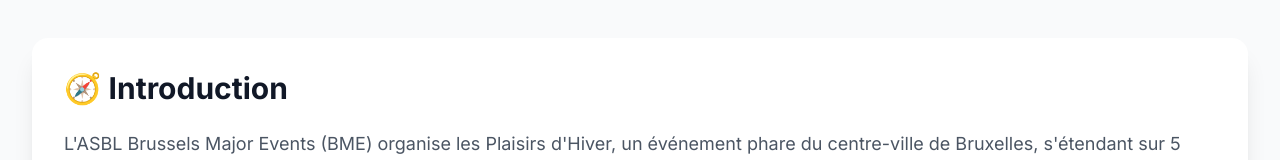
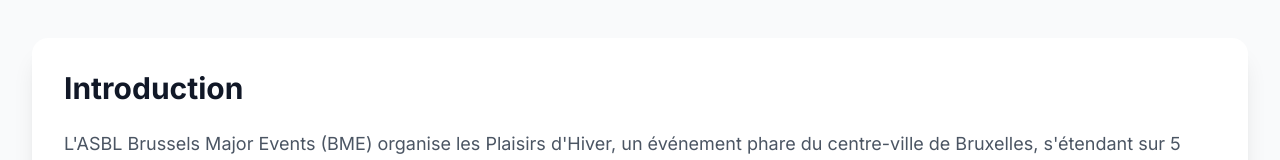
Before and after one commit to gilletgre/blackboxai-1744647627055, a plain HTML site: page index.html in a window 1280 px wide. Shown: the part 406-566 px from the top of the page. Drawn offline with nearby package versions, Linux system fonts and the light colour scheme.

Commit message:
Update index.html

```diff
--- a/index.html
+++ b/index.html
@@ -38,7 +38,7 @@
         <section class="mb-20">
             <div class="bg-white rounded-2xl shadow-xl overflow-hidden">
                 <div class="p-8">
-                    <h2 class="text-3xl font-bold text-gray-900 mb-6">🧭 Introduction</h2>
+                    <h2 class="text-3xl font-bold text-gray-900 mb-6"> Introduction</h2>
                     <p class="text-lg text-gray-600 mb-6">
                         L'ASBL Brussels Major Events (BME) organise les Plaisirs d'Hiver, un événement phare du centre-ville de Bruxelles, s'étendant sur 5 semaines entre fin novembre et début janvier.
                     </p>
```
